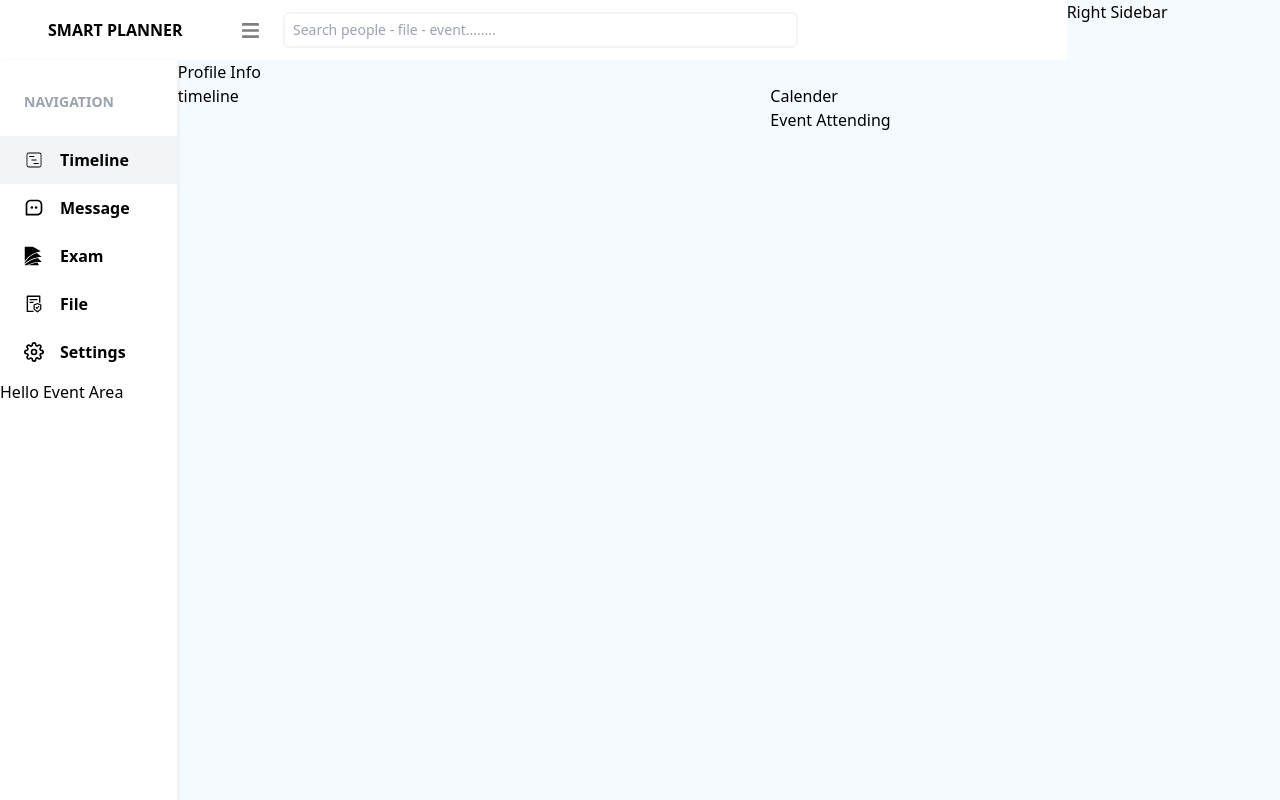
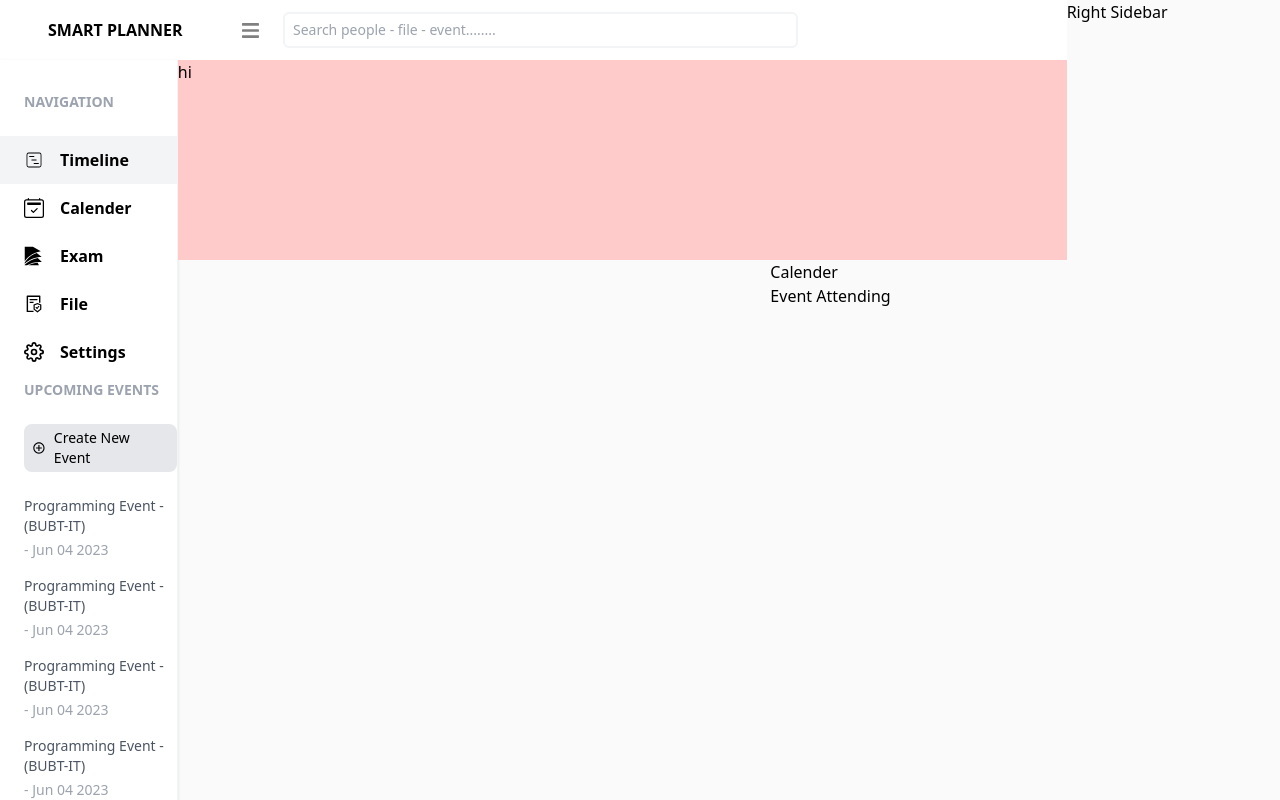
Before and after one commit to morshedulmunna/web-smart-planner, a Next.js app: page / in a window 1280 px wide. Built offline with nearby package versions, Linux system fonts and the light colour scheme.

Commit message:
left sidebar done

```diff
--- a/package.json
+++ b/package.json
@@ -15,6 +15,7 @@
     "next-auth": "^4.21.0",
     "prop-types": "^15.8.1",
     "react": "18.2.0",
+    "react-activity": "^2.1.3",
     "react-dom": "18.2.0",
     "react-icons": "^4.8.0",
     "zod": "^3.21.4"
--- /dev/null
+++ b/src/components/Loading.tsx
@@ -0,0 +1,17 @@
+import { FC } from "react";
+import { Dots } from "react-activity";
+import "react-activity/dist/library.css";
+type Props = {
+  loading?: boolean;
+};
+
+const Loading: FC<Props> = ({ loading = true }) => {
+  if (!loading) return null;
+  return (
+    <div className="fixed left-0 top-0 z-[100] grid h-screen w-screen  place-content-center place-items-center bg-slate-900/40 backdrop-blur-[2.2px]">
+      <Dots size={25} className="text-white" />
+    </div>
+  );
+};
+
+export default Loading;
--- /dev/null
+++ b/src/components/OpenEvent.tsx
@@ -0,0 +1,21 @@
+import React, { type FC } from "react";
+
+interface OpenEventProps {}
+
+const OpenEvent: FC<OpenEventProps> = ({}) => {
+  return (
+    <React.Fragment>
+      <div className="group mt-4 cursor-pointer rounded pl-6 duration-150 ease-linear  hover:bg-gray-50">
+        <h2 className="text-sm font-medium text-gray-600 duration-200 ease-linear group-hover:text-blue-500">
+          Programming Event - (BUBT-IT)
+        </h2>
+        <div className="mt-1 flex justify-start space-x-4 text-sm font-normal text-gray-400">
+          <p>
+            - <span>Jun 04 2023</span>
+          </p>
+        </div>
+      </div>
+    </React.Fragment>
+  );
+};
+export default OpenEvent;
--- a/src/core-ui/LeftSidebar.tsx
+++ b/src/core-ui/LeftSidebar.tsx
@@ -2,17 +2,16 @@ import Link from "next/link";
 import { useRouter } from "next/router";
 import React, { type FC } from "react";
 import { AiOutlineFileProtect } from "react-icons/ai";
-import { BiMessageSquareDots } from "react-icons/bi";
+import { BsCalendar2Check } from "react-icons/bs";
 import { CiViewTimeline } from "react-icons/ci";
 import { FiSettings } from "react-icons/fi";
 import { GiPapers } from "react-icons/gi";
+import UpcomingEvent from "./UpcomingEvent";
 
 interface LeftSidebarProps {}
 
 const LeftSidebar: FC<LeftSidebarProps> = ({}) => {
   const location = useRouter();
-
-  console.log(location.pathname);
 
   return (
     <React.Fragment>
@@ -38,7 +37,7 @@ const LeftSidebar: FC<LeftSidebarProps> = ({}) => {
         </div>
 
         <div className="min-h-[55vh]">
-          <p>Hello Event Area</p>
+          <UpcomingEvent />
         </div>
       </div>
     </React.Fragment>
@@ -54,25 +53,25 @@ const navigationData = [
     icon: <CiViewTimeline size={20} />,
   },
   {
-    id: 1,
-    label: "Message",
-    path: "/message",
-    icon: <BiMessageSquareDots size={20} />,
+    id: 2,
+    label: "Calender",
+    path: "/calender",
+    icon: <BsCalendar2Check size={20} />,
   },
   {
-    id: 1,
+    id: 3,
     label: "Exam",
     path: "/exam",
     icon: <GiPapers size={20} />,
   },
   {
-    id: 1,
+    id: 4,
     label: "File",
     path: "/file",
     icon: <AiOutlineFileProtect size={20} />,
   },
   {
-    id: 1,
+    id: 5,
     label: "Settings",
     path: "/settings",
     icon: <FiSettings size={20} />,
--- /dev/null
+++ b/src/core-ui/ProfileInfo.tsx
@@ -0,0 +1,14 @@
+import React, { type FC } from "react";
+
+interface ProfileInfoProps {}
+
+const ProfileInfo: FC<ProfileInfoProps> = ({}) => {
+  return (
+    <React.Fragment>
+      <div className="min-h-[25vh] bg-red-200">
+        <p>hi</p>
+      </div>
+    </React.Fragment>
+  );
+};
+export default ProfileInfo;
--- /dev/null
+++ b/src/core-ui/UpcomingEvent.tsx
@@ -0,0 +1,40 @@
+import React, { type FC } from "react";
+import { IoMdAddCircleOutline } from "react-icons/io";
+import OpenEvent from "~/components/OpenEvent";
+
+interface UpcomingEventProps {}
+
+const UpcomingEvent: FC<UpcomingEventProps> = ({}) => {
+  return (
+    <React.Fragment>
+      <p className=" pl-6 text-sm font-semibold text-gray-400">
+        UPCOMING EVENTS
+      </p>
+
+      <div className="ml-6 mt-6 flex w-fit cursor-pointer items-center space-x-2 rounded-lg bg-gray-200 px-2 py-1 text-sm font-medium duration-300 ease-linear hover:bg-gray-100">
+        <IoMdAddCircleOutline />
+        <p>Create New Event</p>
+      </div>
+
+      <div className=" mt-2 h-[45vh] overflow-scroll ">
+        <OpenEvent />
+        <OpenEvent />
+        <OpenEvent />
+        <OpenEvent />
+        <OpenEvent />
+        <OpenEvent />
+        <OpenEvent />
+        <OpenEvent />
+        <OpenEvent />
+        <OpenEvent />
+        <OpenEvent />
+        <OpenEvent />
+        <OpenEvent />
+        <OpenEvent />
+        <OpenEvent />
+        <OpenEvent />
+      </div>
+    </React.Fragment>
+  );
+};
+export default UpcomingEvent;
--- a/src/pages/_app.tsx
+++ b/src/pages/_app.tsx
@@ -3,6 +3,7 @@ import { type Session } from "next-auth";
 import { SessionProvider } from "next-auth/react";
 import { type AppType } from "next/app";
 import { LeftSidebar, TopNavbar } from "~/core-ui";
+import ProfileInfo from "~/core-ui/ProfileInfo";
 import "~/styles/globals.css";
 
 const queryClient = new QueryClient();
@@ -24,7 +25,9 @@ const MyApp: AppType<{ session: Session | null }> = ({
                 <LeftSidebar />
               </aside>
               <div className="col-span-10 ">
-                <div className="">Profile Info</div>
+                <div className="">
+                  <ProfileInfo />
+                </div>
                 <div className="grid grid-cols-12 ">
                   <div className=" col-span-12   lg:col-span-8">
                     <Component {...pageProps} />
--- /dev/null
+++ b/src/pages/exam.tsx
@@ -0,0 +1,8 @@
+import React, { type FC } from "react";
+
+interface examProps {}
+
+const exam: FC<examProps> = ({}) => {
+  return <React.Fragment>exam</React.Fragment>;
+};
+export default exam;
--- /dev/null
+++ b/src/pages/file.tsx
@@ -0,0 +1,8 @@
+import React, { type FC } from "react";
+
+interface fileProps {}
+
+const file: FC<fileProps> = ({}) => {
+  return <React.Fragment>file</React.Fragment>;
+};
+export default file;
--- a/src/pages/index.tsx
+++ b/src/pages/index.tsx
@@ -3,6 +3,6 @@ import React, { type FC } from "react";
 interface HomeProps {}
 
 const Home: FC<HomeProps> = ({}) => {
-  return <React.Fragment>timeline</React.Fragment>;
+  return <React.Fragment></React.Fragment>;
 };
 export default Home;
--- /dev/null
+++ b/src/pages/settings.tsx
@@ -0,0 +1,8 @@
+import React, { type FC } from "react";
+
+interface settingsProps {}
+
+const settings: FC<settingsProps> = ({}) => {
+  return <React.Fragment>settings</React.Fragment>;
+};
+export default settings;
--- a/src/styles/globals.css
+++ b/src/styles/globals.css
@@ -5,12 +5,11 @@
 *::-webkit-scrollbar {
   display: block;
   background: transparent;
-  width: 5px;
-  height: 5px;
+  width: 3px;
+  height: 3px;
 }
 *::-webkit-scrollbar-thumb {
-  background-color: rgb(37, 56, 75);
-  background-color: #bbccdd;
+  background-color: #d0d7df;
   border-radius: 10px;
 }
 *::-webkit-scrollbar-corner {
@@ -18,7 +17,7 @@
 }
 
 body {
-  background-color: #f5faff;
+  background-color: #fafafa;
 }
 
 @layer base {
```
